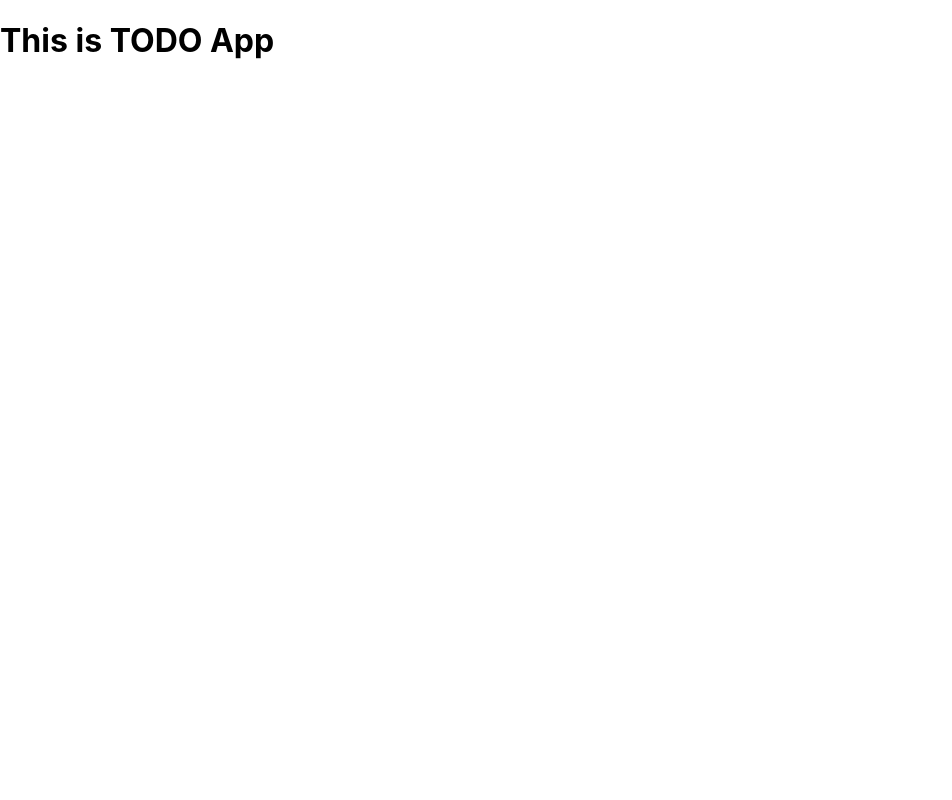
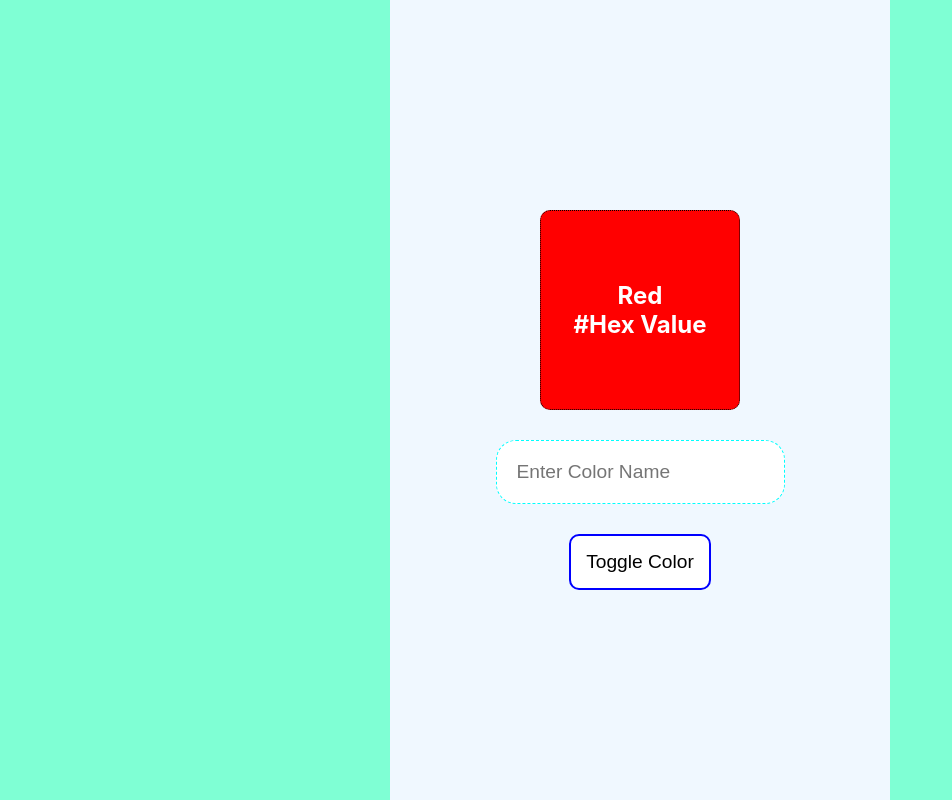
Before and after one commit to kalees64/TODO_APP, a React (Create React App) app: page / in a window 1280 px wide. Shown: the whole page, without its empty margins (0-952 px from the left). Built offline with nearby package versions, Linux system fonts and the light colour scheme.

Commit message:
color app Update

```diff
--- a/src/App.js
+++ b/src/App.js
@@ -1,13 +1,46 @@
-// import logo from './logo.svg';
-// import './App.css';
+import { useState } from 'react';
+import './App.css';
+
+function App() {
+
+  const [colorValue,setColorValue]  = useState('')
+  const [textColor,setTextColor] = useState("white")
+
+  const toCapitalize = (text) =>{
+    let firstLetter = text.charAt(0).toUpperCase()
+    let remainingText = text.slice(1,text.length)
+    return firstLetter+remainingText
+  }
+
+  const outColorName = toCapitalize(colorValue)
 
 
-function App() {
-  return(
-    <div>
-      <h1>This is TODO App</h1>
-    </div>
-  )
+  function handleColor(){
+    textColor === "white" ? setTextColor("black"):
+    textColor === "black" ? setTextColor("white"): setTextColor(textColor)
+  }
+
+  return (
+    <section className='body body-color'>
+      <article style={{backgroundColor:colorValue , color: textColor}} className='color-box'>
+        {outColorName ? outColorName : "Red"}<br />
+        #Hex Value
+      </article>
+      <form className='color-form'onSubmit={(e)=> {e.preventDefault()}}>
+        <input
+        type="text"
+        placeholder='Enter Color Name'
+        value={colorValue}
+        onChange={(e)=> setColorValue(e.target.value)}
+        />
+      </form>
+      <button
+      type='button'
+      className='color-btn'
+      onClick={handleColor}
+      >Toggle Color</button>
+    </section>
+  );
 }
 
 export default App;
```
